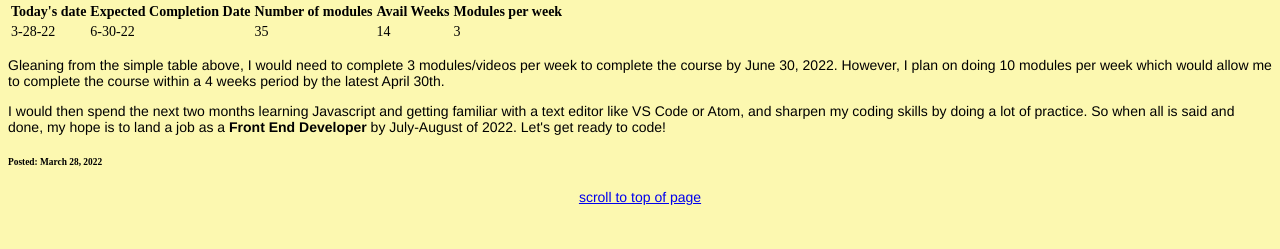
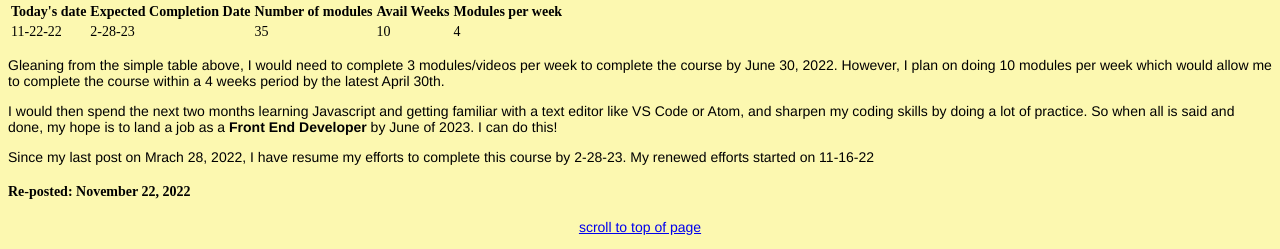
Before and after one commit to Gratecod/project3blog, a plain HTML site: page index.html in a window 1280 px wide. Shown: the part 1388-1637 px from the top of the page. Before the commit the page ends 1607 px from the top, so only its background shows below. Drawn offline with Linux system fonts and the light colour scheme.

Commit message:
Update index.html

```diff
--- a/index.html
+++ b/index.html
@@ -24,7 +24,7 @@
     .front-end {
         font-size: 18px;
     }
-    #go-to-top {
+    #center-text {
         text-align: center;
     }
     #flashy {
@@ -74,19 +74,20 @@
 
                 <tbody>
                     <tr>
-                     <td>3-28-22</td>
-                     <td>6-30-22</td>
+                     <td>11-22-22</td>
+                     <td>2-28-23</td>
                         <td>35</td>
-                        <td>14</td>
-                        <td>3</td>
+                        <td>10</td>
+                        <td>4</td>
                     </tr>
                 </tbody>
             </thead>
         </table>
 
-                <p>Gleaning from the simple table above, I would need to complete 3 modules/videos per week to complete the course by June 30, 2022. However, I plan on doing 10 modules per week which would allow me to complete the course within a 4 weeks period by the latest April 30th. </p> <p>I would then spend the next two months learning Javascript and getting familiar with a text editor like VS Code or Atom, and sharpen my coding skills by doing a lot of practice.  So when all is said and done, my hope is to land a job as a <strong>Front End Developer</strong> by July-August of 2022.  Let's get ready to code!</p>
-                <h6>Posted: March 28, 2022</h6>
-           <p id="go-to-top"><a href="#scroll">scroll to top of page</a></p>
+                <p>Gleaning from the simple table above, I would need to complete 3 modules/videos per week to complete the course by June 30, 2022. However, I plan on doing 10 modules per week which would allow me to complete the course within a 4 weeks period by the latest April 30th. </p> <p>I would then spend the next two months learning Javascript and getting familiar with a text editor like VS Code or Atom, and sharpen my coding skills by doing a lot of practice.  So when all is said and done, my hope is to land a job as a <strong>Front End Developer</strong> by June of 2023. I can do this!</p>
+                <p> Since my last post on Mrach 28, 2022, I have resume my efforts to complete this course by 2-28-23.  My renewed efforts started on 11-16-22</p>
+                <h4>Re-posted: November 22, 2022</h4>
+           <p id="center-text"><a href="#scroll">scroll to top of page</a></p>
 
     </body>
 </html>
```
